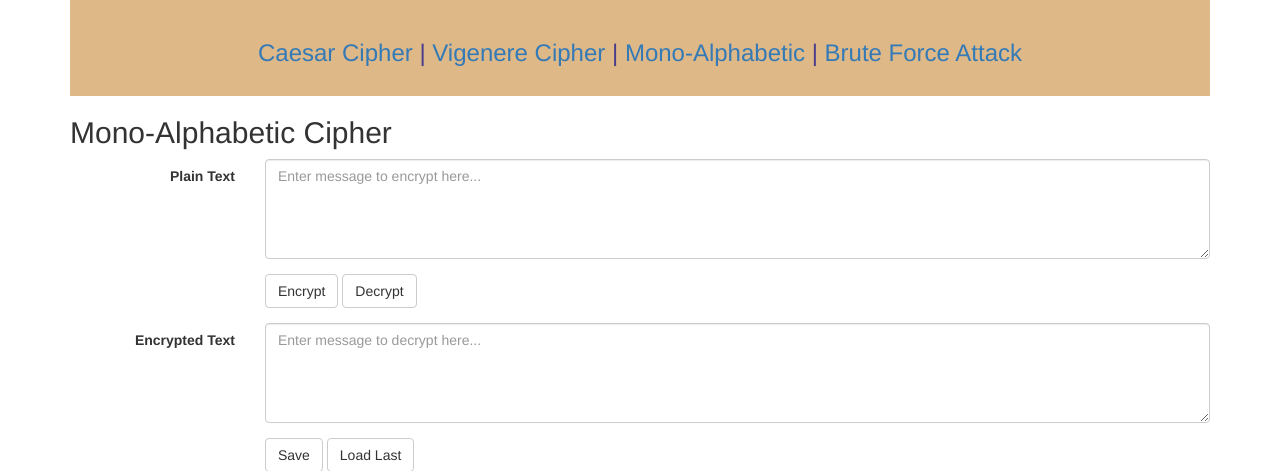
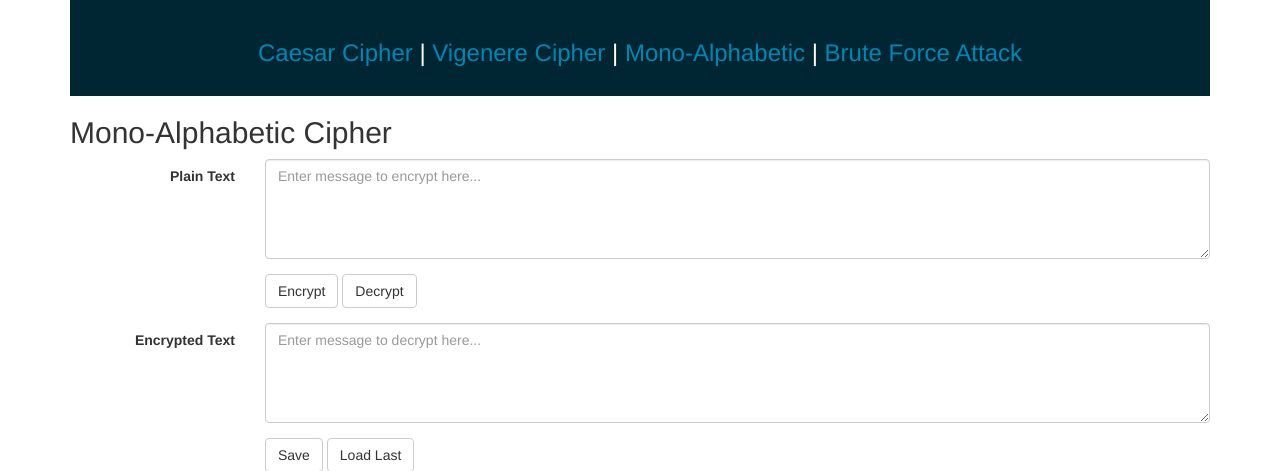
Before and after one commit to dulajdilshan/caesar-vigenere-web, a Flask app: page /mono in a window 1280 px wide. Shown: the top 471 px of the page. Run offline with Flask 2, Linux system fonts and the light colour scheme; some libraries are stand-ins or nearby versions.

```diff
--- a/templates/mono_public.html
+++ b/templates/mono_public.html
@@ -11,8 +11,8 @@
     <style>
         .navigation {
             padding: 20px;
-            background-color: burlywood;
-            color: darkslateblue;
+            background-color: #002533;
+            color: #ffffff;
         }
     </style>
 </head>
@@ -20,10 +20,10 @@
 
 <div class="container">
     <div class="navigation" align="center"><h3>
-        <a class="" href="/caesar">Caesar Cipher</a> |
-        <a class="" href="/vigenere">Vigenere Cipher</a> |
-        <a class="" href="/mono">Mono-Alphabetic</a> |
-        <a class="" href="/bruteforce">Brute Force Attack</a>
+        <a class="" href="/caesar" style="color: #0086b3">Caesar Cipher</a> |
+        <a class="" href="/vigenere" style="color: #0086b3">Vigenere Cipher</a> |
+        <a class="" href="/mono" style="color: #0086b3">Mono-Alphabetic</a> |
+        <a class="" href="/bruteforce" style="color: #0086b3">Brute Force Attack</a>
     </h3></div>
     <h2>Mono-Alphabetic Cipher</h2>
     <form class="form-horizontal" id="form" method="post">
```
Also changed, not shown: templates/brute_public.html (+6 -6 lines), templates/caesar_public.html (+6 -6 lines), templates/vigenere_public.html (+6 -6 lines), 4 other files.
